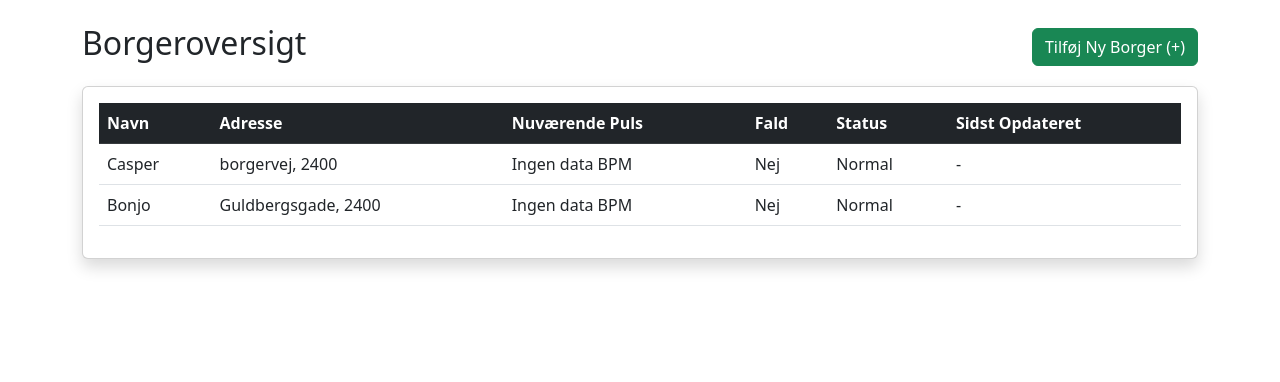
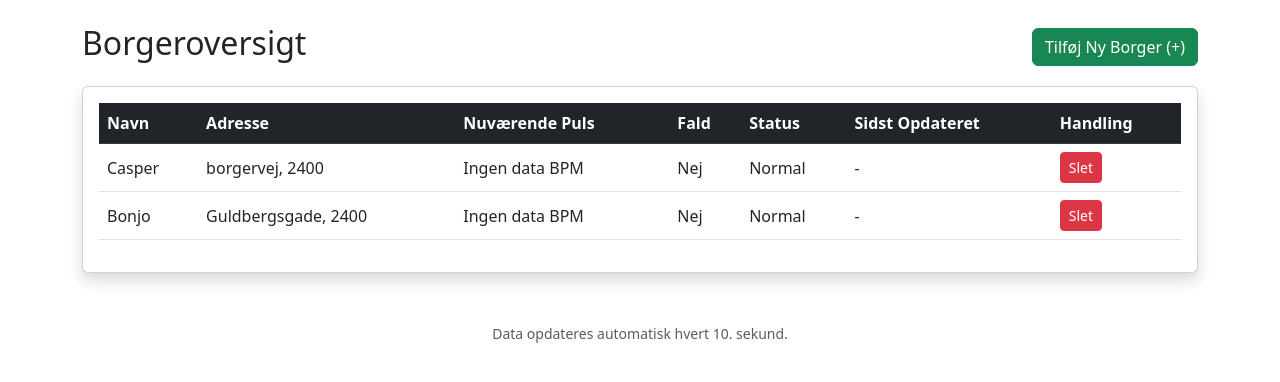
Before and after one commit to Andre-Hot/smart-FP, a Flask app: page / in a window 1280 px wide. Shown: the part 56-438 px from the top of the page. Run offline with Flask 3, Linux system fonts and the light colour scheme; data comes from the database, SQL or seed files in the repository; both versions use the stored data as it was after the commit; data that the repository does not hold is empty.

Commit message:
update few mistakes, delete funktion now works properly

```diff
--- a/app.py
+++ b/app.py
@@ -25,7 +25,7 @@ def init_db():
         db = get_db()
         cursor = db.cursor()
 
-        # Opret Borger tabel (Rettet stavefejl her: EXISTS)
+        # Opret Borger tabel
         cursor.execute('''
             CREATE TABLE IF NOT EXISTS borger (
                 id INTEGER PRIMARY KEY AUTOINCREMENT,
@@ -56,17 +56,15 @@ def init_db():
 
         db.commit()
 
-# Kør initialisering
+# Kør initialisering ved start
 init_db()
 
-# --- RUTER (Sider og API) ---
 
-@app.route('/')
-def index():
+# --- HJÆLPEFUNKTION (Den du manglede før) ---
+def hent_alle_borgere():
+    """Henter alle borgere og deres seneste data. Bruges af både forside og slet-funktion."""
     db = get_db()
     cursor = db.cursor()
-
-    # [cite_start]Hent alle borgere [cite: 55]
     cursor.execute('SELECT * FROM borger')
     borgere_db = cursor.fetchall()
 
@@ -86,13 +84,13 @@ def index():
             fald_visning = "JA" if seneste['fald_registreret'] else "Nej"
             tid_visning = seneste['tidspunkt']
 
-            # [cite_start]Logik fra projektbeskrivelse [cite: 56]
             if seneste['fald_registreret']:
                 status = "KRITISK: FALD!"
             elif seneste['puls'] < 40 or seneste['puls'] > 130:
                 status = "ADVARSEL: Uregelmæssig puls"
 
         data_view.append({
+            "id": b['id'],
             "navn": b['navn'],
             "adresse": b['adresse'],
             "puls": puls_visning,
@@ -100,8 +98,15 @@ def index():
             "status": status,
             "tid": tid_visning
         })
+    return data_view
 
-    return render_template('dashboard.html', borgere=data_view)
+
+# --- RUTER (Sider og API) ---
+
+@app.route('/')
+def index():
+    # Nu bruger vi hjælpefunktionen, så koden er kortere her
+    return render_template('dashboard.html', borgere=hent_alle_borgere())
 
 @app.route('/api/data', methods=['POST'])
 def modtag_data():
@@ -115,7 +120,6 @@ def modtag_data():
 
     db = get_db()
     try:
-        # Rettet SQL syntax og stavefejl herunder
         db.execute('INSERT INTO maaling (puls, fald_registreret, tidspunkt, borger_id) VALUES (?, ?, ?, ?)',
                    (puls, fald, nu, borger_id))
         db.commit()
@@ -130,11 +134,22 @@ def opret_borger():
         adresse = request.form['adresse']
 
         db = get_db()
-        db.execute('INSERT INTO borger (navn, adresse) VALUES (?,?)', (navn, adresse))
+        db.execute('INSERT INTO borger (navn, adresse) VALUES (?, ?)', (navn, adresse))
         db.commit()
         return render_template('opret_borger.html', besked="Borger oprettet!")
 
     return render_template('opret_borger.html')
 
+@app.route('/slet/<int:id>', methods=['POST'])
+def slet_borger(id):
+    db = get_db()
+    # Her er kommaerne rettet: (id,)
+    db.execute('DELETE FROM maaling WHERE borger_id = ?', (id,))
+    db.execute('DELETE FROM borger WHERE id = ?', (id,))
+    db.commit()
+
+    # Her bruges hjælpefunktionen igen
+    return render_template('dashboard.html', borgere=hent_alle_borgere(), besked="Borger slettet.")
+
 if __name__ == '__main__':
     app.run(debug=True, host='0.0.0.0', port=5000)
--- a/templates/dashboard.html
+++ b/templates/dashboard.html
@@ -4,29 +4,42 @@
     <meta charset="UTF-8">
     <meta name="viewport" content="width=device-width, initial-scale=1.0">
     <title>Smart FP - Overvågning</title>
+    <!-- Bootstrap 5 CSS for pænt design -->
     <link href="https://cdn.jsdelivr.net/npm/bootstrap@5.3.0/dist/css/bootstrap.min.css" rel="stylesheet">
     <style>
+        /* Farvekoder til status */
         .status-kritisk { background-color: #ffcccc; font-weight: bold; color: red; }
         .status-advarsel { background-color: #fff3cd; color: #856404; }
     </style>
 </head>
 <body>
+    <!-- Navigationsbar i toppen -->
     <nav class="navbar navbar-dark bg-primary mb-4">
         <div class="container">
             <a class="navbar-brand" href="/">Smart FP - Frederikssund Kommune</a>
         </div>
     </nav>
+
     <div class="container">
 
-        <!-- HER ER KNAPPEN OG OVERSKRIFTEN -->
+        <!-- Overskrift og "Tilføj" knap på samme linje -->
         <div class="d-flex justify-content-between align-items-center mb-3">
             <h2>Borgeroversigt</h2>
             <a href="/opret" class="btn btn-success">Tilføj Ny Borger (+)</a>
         </div>
 
+        <!-- Viser beskeder (f.eks. "Borger slettet") hvis der er nogen -->
+        {% if besked %}
+            <div class="alert alert-info alert-dismissible fade show" role="alert">
+                {{ besked }}
+                <button type="button" class="btn-close" data-bs-dismiss="alert" aria-label="Close"></button>
+            </div>
+        {% endif %}
+
+        <!-- Tabellen med borgere -->
         <div class="card shadow">
             <div class="card-body">
-                <table class="table table-hover">
+                <table class="table table-hover align-middle">
                     <thead class="table-dark">
                         <tr>
                             <th>Navn</th>
@@ -35,6 +48,7 @@
                             <th>Fald</th>
                             <th>Status</th>
                             <th>Sidst Opdateret</th>
+                            <th>Handling</th> <!-- Ny kolonne til slet-knap -->
                         </tr>
                     </thead>
                     <tbody>
@@ -46,16 +60,36 @@
                             <td>{{ borger.fald }}</td>
                             <td>{{ borger.status }}</td>
                             <td>{{ borger.tid }}</td>
+                            <td>
+                                <!-- Slet Formular -->
+                                <!-- onsubmit="return confirm(...)" laver en popup der spørger om lov først -->
+                                <form action="/slet/{{ borger.id }}" method="post" onsubmit="return confirm('ADVARSEL: Er du sikker på, at du vil slette {{ borger.navn }}?\n\nDette sletter også al historik og målinger for denne borger!');">
+                                    <button type="submit" class="btn btn-danger btn-sm">Slet</button>
+                                </form>
+                            </td>
                         </tr>
                         {% endfor %}
                     </tbody>
                 </table>
             </div>
         </div>
+
+        <footer class="mt-5 text-muted text-center">
+            <small>Data opdateres automatisk hvert 10. sekund.</small>
+        </footer>
+
     </div>
+
+    <!-- JavaScript til automatisk opdatering -->
     <script>
-        // Opdaterer siden hvert 5. sekund for at hente nye sensordata
-        setTimeout(function(){ window.location.reload(1); }, 5000);
+        // Opdaterer siden hvert 10. sekund (10000 millisekunder)
+        // Vi har sat den lidt op, så man kan nå at trykke slet uden siden hopper
+        setTimeout(function(){
+            window.location.reload(1);
+        }, 10000);
     </script>
+
+    <!-- Bootstrap JS til lukkeknap på beskeder -->
+    <script src="https://cdn.jsdelivr.net/npm/bootstrap@5.3.0/dist/js/bootstrap.bundle.min.js"></script>
 </body>
 </html>
```
Also changed, not shown: database.db.
